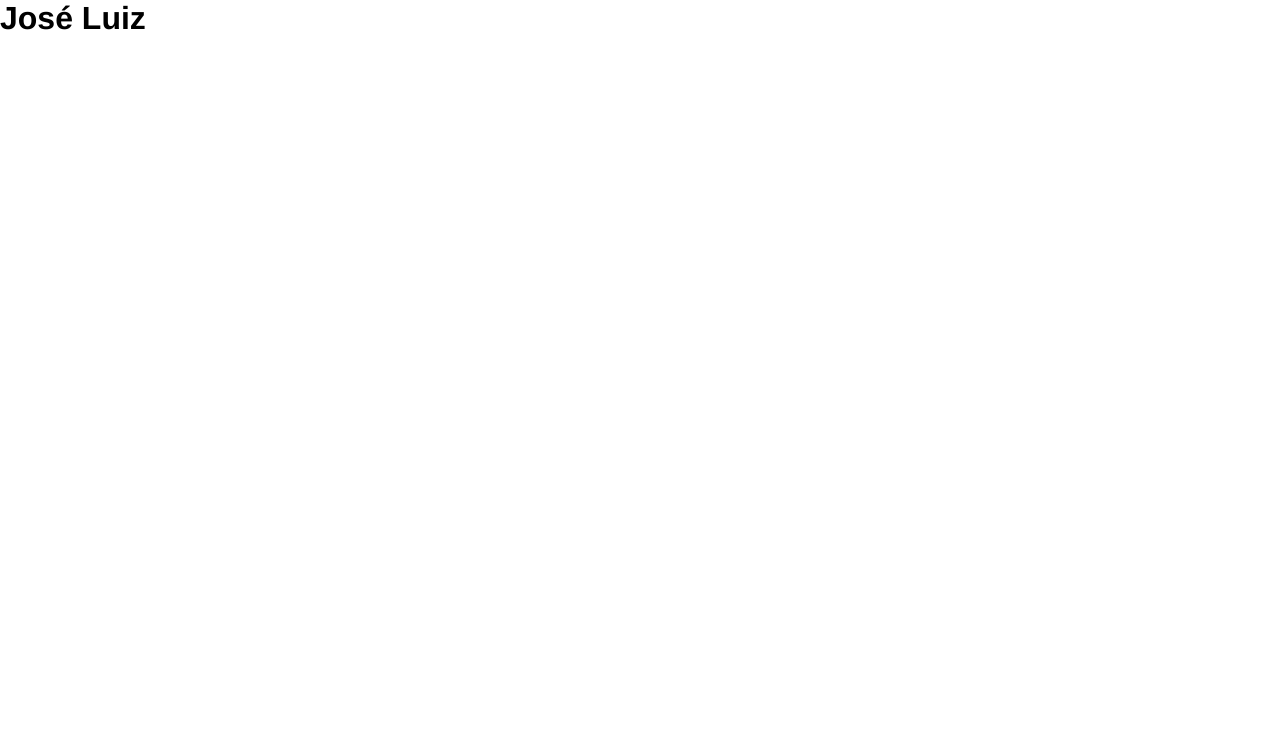
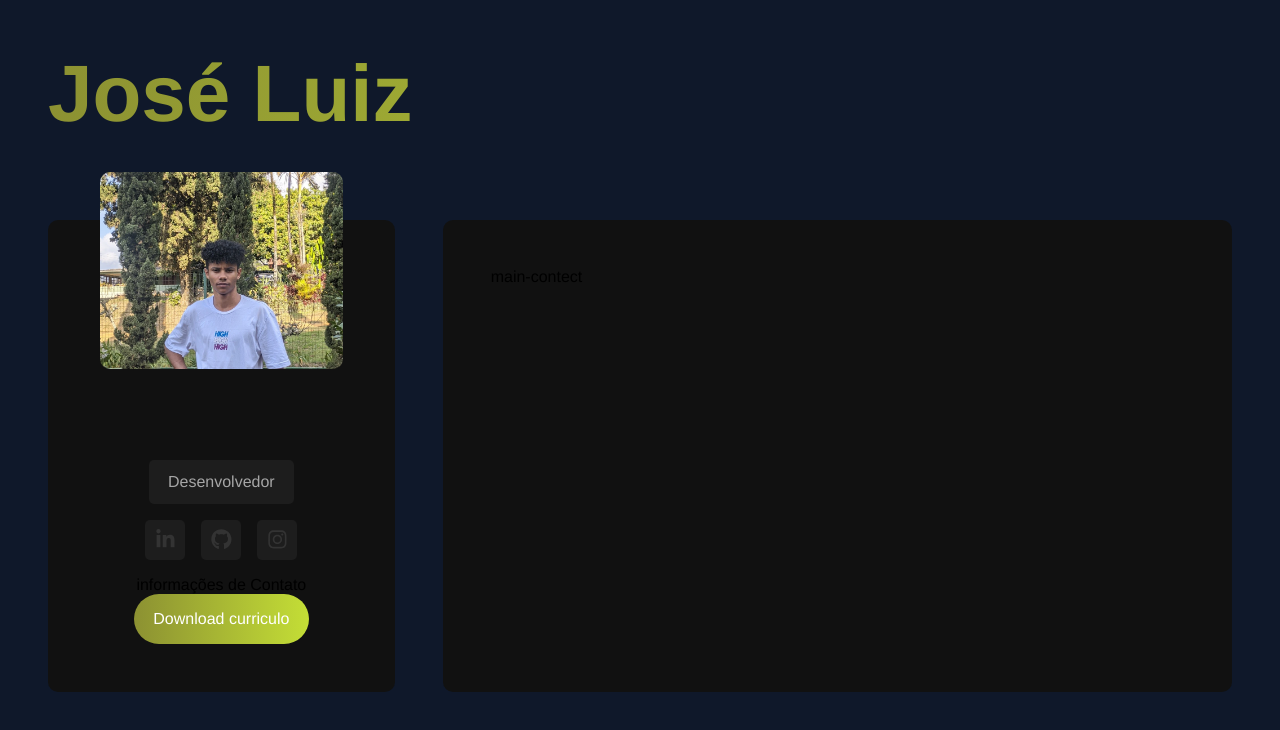
Before and after one commit to JoseLuiz095/portfolio2.0, a React (Vite) app: page / in a window 1280 px wide. Shown: the top 730 px of the page. Built offline with nearby package versions, Linux system fonts and the light colour scheme.

Commit message:
segunda atualizacao ao sidebar

```diff
--- a/src/components/MainContent.jsx
+++ b/src/components/MainContent.jsx
@@ -1,8 +1,10 @@
+import "../styles/components/maincontent.sass"
+
 const MainContent = () => {
   return (
-    <div>
-
-    </div>
+    <main id="main-contect">
+      main-contect
+    </main>
   )
 }
 
--- a/src/components/Sidebar.jsx
+++ b/src/components/Sidebar.jsx
@@ -1,8 +1,20 @@
+import SocialNetworks from "./SocialNetworks"
+
+import Avatar from "../img/perfil-portfolio.webp"
+
+import "../styles/components/sidebar.sass"
+
 const Sidebar = () => {
   return (
-    <div>
-
-    </div>
+    <aside id="sidebar">
+      <img src={Avatar} alt="Imagem do José Luiz" />
+      <p className="title">Desenvolvedor</p>
+      <SocialNetworks/>
+      <p>informações de Contato</p>
+      <a href="" className="btn">
+        Download curriculo
+      </a>
+    </aside>
   )
 }
 
--- /dev/null
+++ b/src/components/SocialNetworks.jsx
@@ -0,0 +1,23 @@
+import{FaLinkedinIn, FaGithub , FaInstagram} from 'react-icons/fa'
+
+import "../styles/components/socialnetworks.sass"
+
+const socialNetworks = [
+    { href:"https://www.linkedin.com/in/joseluiz095/",name: "linkedin", icon: <FaLinkedinIn /> },
+    { href:"https://github.com/JoseLuiz095", name: "github", icon: <FaGithub /> },
+    { href:"www.instagram.com/joseluiz095", name: "instagram", icon: <FaInstagram /> },
+  ];
+
+const SocialNetworks = () => {
+  return (
+    <section id="social-networks">
+        {socialNetworks.map((network) =>(
+            <a href={network.href} className="social-btn" id={network.name} key={network.name}>
+                {network.icon}
+            </a>
+        ))}
+    </section>
+  )
+}
+
+export default SocialNetworks
--- a/src/styles/components/app.sass
+++ b/src/styles/components/app.sass
@@ -0,0 +1,15 @@
+@use "../variables"
+
+#portfolio
+    display: flex
+    flex-wrap: wrap
+    padding: 3rem
+    gap: 3rem
+
+    h1
+        width: 100%
+        font-size: 5rem
+        margin-bottom: 2rem
+        background: variables.$gradient
+        -webkit-background-clip: text
+        -webkit-text-fill-color: transparent
--- /dev/null
+++ b/src/styles/components/maincontent.sass
@@ -0,0 +1,8 @@
+@use "../variables"
+
+
+#main-contect
+    background-color: variables.$bg-color
+    flex: 2 1 0
+    border-radius: variables.$container-border-radius
+    padding: 3rem
--- /dev/null
+++ b/src/styles/components/sidebar.sass
@@ -0,0 +1,29 @@
+@use "../variables"
+@use "../mixins"
+
+#sidebar
+    background-color: variables.$bg-color
+    flex: 1 1 0
+    border-radius: variables.$container-border-radius
+    display: flex
+    align-items: center
+    flex-direction: column
+    text-align: center
+    position: relative
+    padding: 3rem 0
+
+    img
+        max-width: 70%
+        border-radius: variables.$container-border-radius
+        position: absolute
+        top: -3rem
+
+    .title
+        color: variables.$text-color-sencondary
+        background-color: variables.$bg-color-secondary
+        border-radius: variables.$card-border-radius
+        margin-top: 12rem
+        padding: .8rem 1.2rem
+
+    .btn
+        @include mixins.btn
--- /dev/null
+++ b/src/styles/components/socialnetworks.sass
@@ -0,0 +1,15 @@
+@use "../variables"
+@use "../mixins"
+
+#social-networks
+    @include mixins.center
+    gap: 1rem
+    margin: 1rem 0
+
+    .social-btn
+        padding: .6rem
+        background-color: variables.$bg-color-secondary
+        border-radius: variables.$card-border-radius
+        color: #333
+        font-size: 1.3rem
+        @include mixins.center
--- a/src/styles/main.css
+++ /dev/null
@@ -1,6 +0,0 @@
-@use 'varibles' {}* {
-  padding: 0;
-  margin: 0;
-  font-family: font-family;
-  box-sizing: border-box;
-}
--- a/src/styles/main.min.css
+++ /dev/null
@@ -1 +0,0 @@
-@use 'varibles'{}*{padding:0;margin:0;font-family:font-family;box-sizing:border-box}
--- a/src/styles/main.sass
+++ b/src/styles/main.sass
@@ -6,3 +6,11 @@
     margin: 0
     font-family: variables.$font-stack
     box-sizing: border-box
+
+
+body
+    background-color: variables.$body-bg-color
+
+
+a,svg
+    transition: .4s
--- a/src/styles/mixins.sass
+++ b/src/styles/mixins.sass
@@ -0,0 +1,13 @@
+@use "variables"
+
+@mixin center
+    display: flex
+    justify-content: center
+    align-content: center
+
+@mixin btn
+    padding: 1rem 1.2rem
+    color: variables.$text-color
+    background: variables.$gradient
+    text-decoration: none
+    border-radius: 3rem
--- a/src/styles/variables.sass
+++ b/src/styles/variables.sass
@@ -1 +1,9 @@
 $font-stack:"Helvetica"
+$text-color:#FFF
+$text-color-sencondary:#a6a6a6
+$body-bg-color:#0f182a
+$bg-color:#111
+$bg-color-secondary:#1d1d1d
+$container-border-radius:10px
+$card-border-radius:5px
+$gradient: linear-gradient(90deg, #8C9132 0%, #C4DE36 100%)
```
Also changed, not shown: src/img/perfil-portfolio.webp (added).
